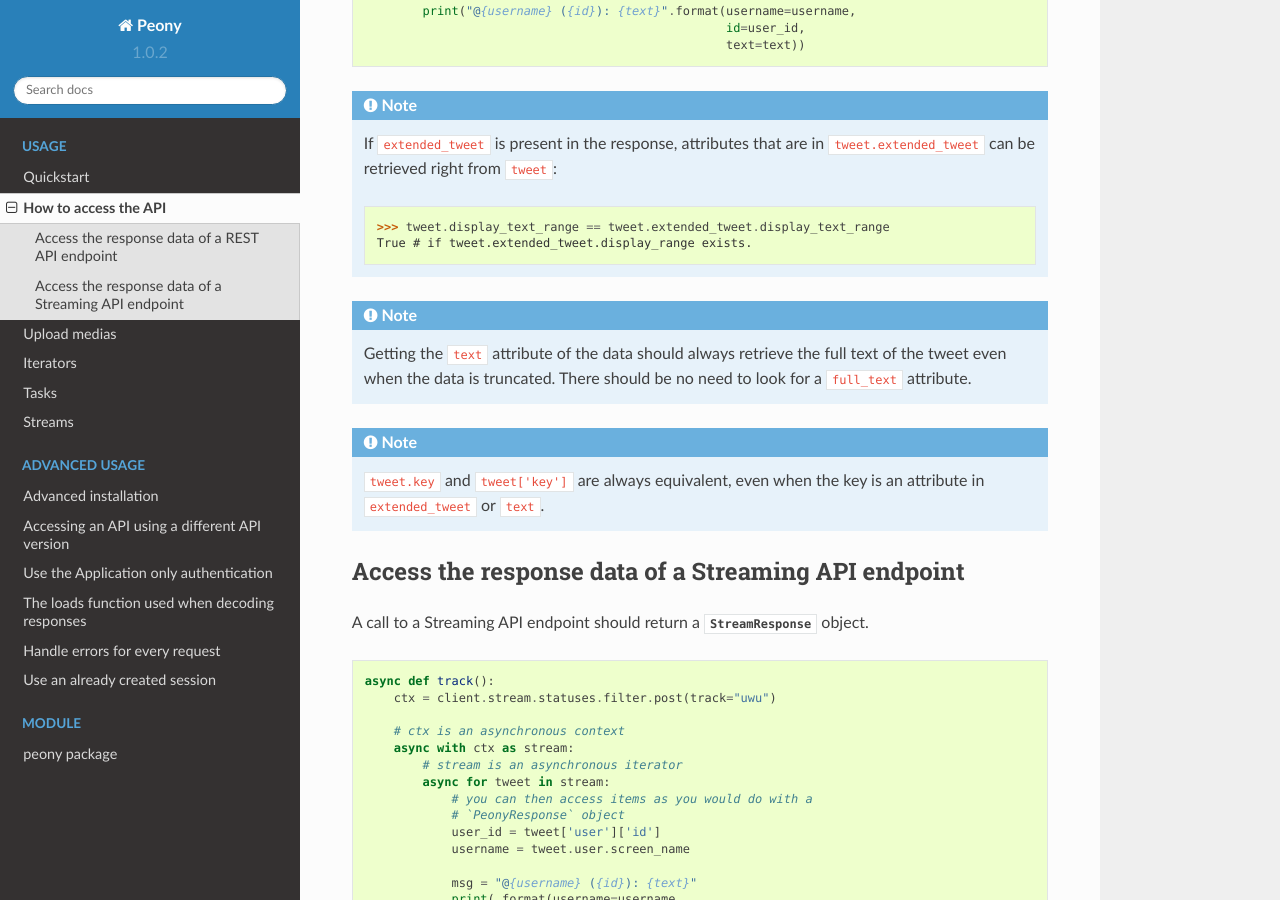
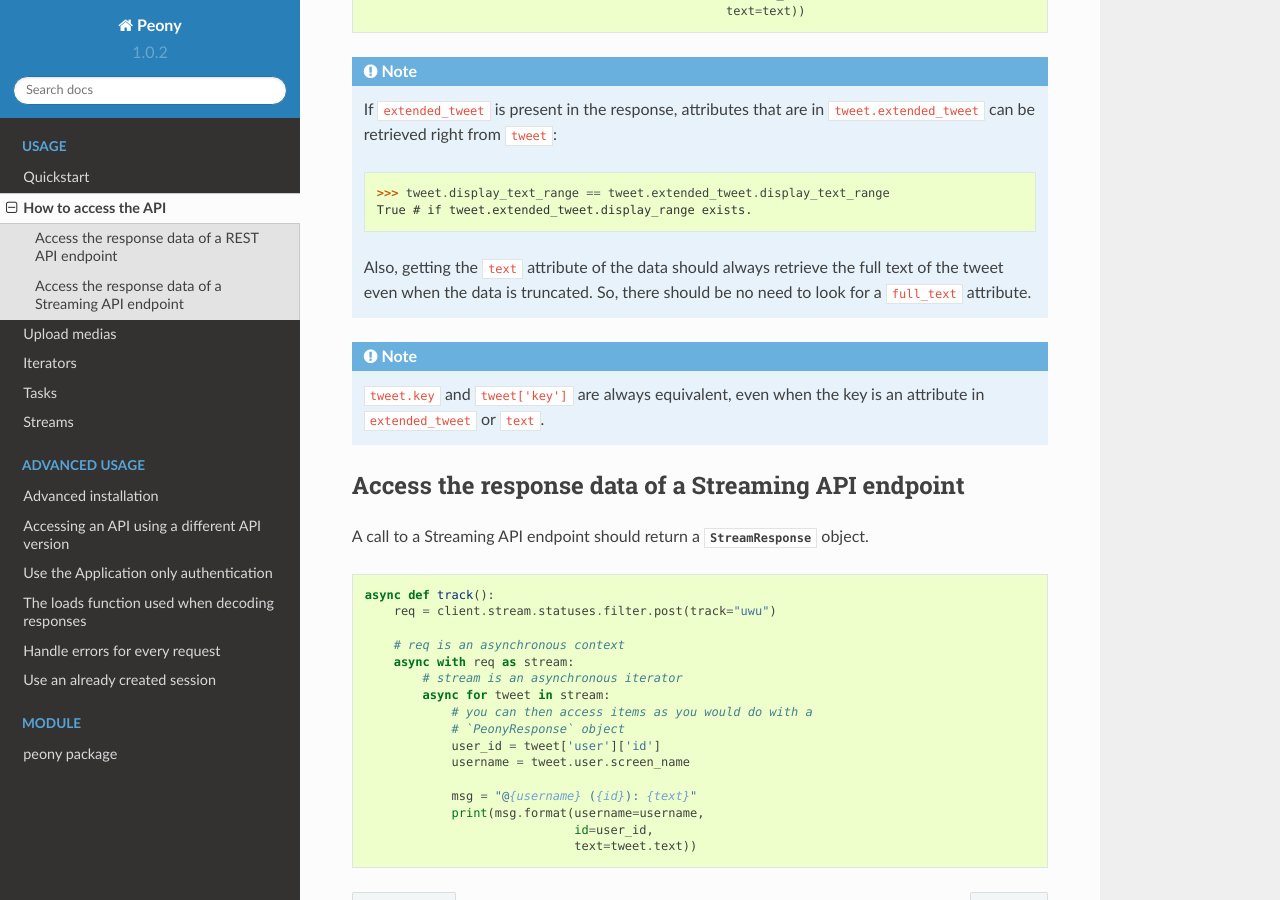
Before and after one commit to odrling/peony-twitter, a Sphinx documentation site: the page built from docs/usage/access.rst, in a window 1280 px wide and 900 px high, scrolled down 1903 px. Built offline with Sphinx 7.4.7 and the Read the Docs theme 2.0.0, drawn with Linux system fonts in a browser that asks for light colours; some of the changed text lies outside the part shown.

Commit message:
fix functions in the "How to access the API" page
closes #14

```diff
--- a/docs/usage/access.rst
+++ b/docs/usage/access.rst
@@ -119,9 +117,8 @@ successful.
         >>> tweet.display_text_range == tweet.extended_tweet.display_text_range
         True # if tweet.extended_tweet.display_range exists.
 
-.. note::
-    Getting the ``text`` attribute of the data should always retrieve the
-    full text of the tweet even when the data is truncated. There should
+    Also, getting the ``text`` attribute of the data should always retrieve the
+    full text of the tweet even when the data is truncated. So, there should
     be no need to look for a ``full_text`` attribute.
 
 .. note::
@@ -138,10 +135,10 @@ A call to a Streaming API endpoint should return a
 .. code-block:: python
 
     async def track():
-        ctx = client.stream.statuses.filter.post(track="uwu")
+        req = client.stream.statuses.filter.post(track="uwu")
 
-        # ctx is an asynchronous context
-        async with ctx as stream:
+        # req is an asynchronous context
+        async with req as stream:
             # stream is an asynchronous iterator
             async for tweet in stream:
                 # you can then access items as you would do with a
@@ -150,6 +147,6 @@ A call to a Streaming API endpoint should return a
                 username = tweet.user.screen_name
 
                 msg = "@{username} ({id}): {text}"
-                print(.format(username=username,
-                              id=user_id,
-                              text=tweet.text))
+                print(msg.format(username=username,
+                                 id=user_id,
+                                 text=tweet.text))
```
Also changed, not shown: other parts of docs/usage/access.rst (+3 -5 lines).
